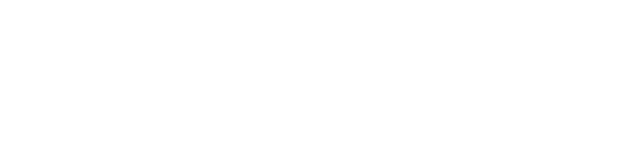
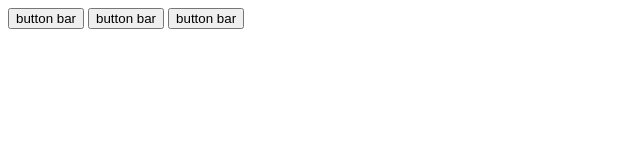
Before and after one commit to rezaldo/git-pro, a plain HTML site: page index.html in a window 1280 px wide. Shown: the whole page, without its empty margins (0-640 px from the left). Drawn offline with Linux system fonts and the light colour scheme.

Commit message:
navbar with btn added

```diff
--- a/index.html
+++ b/index.html
@@ -7,6 +7,10 @@
     <title>Document</title>
 </head>
 <body>
-
+    <nav>
+        <button>button bar</button>
+        <button>button bar</button>
+        <button>button bar</button>
+    </nav>
 </body>
 </html>
```
